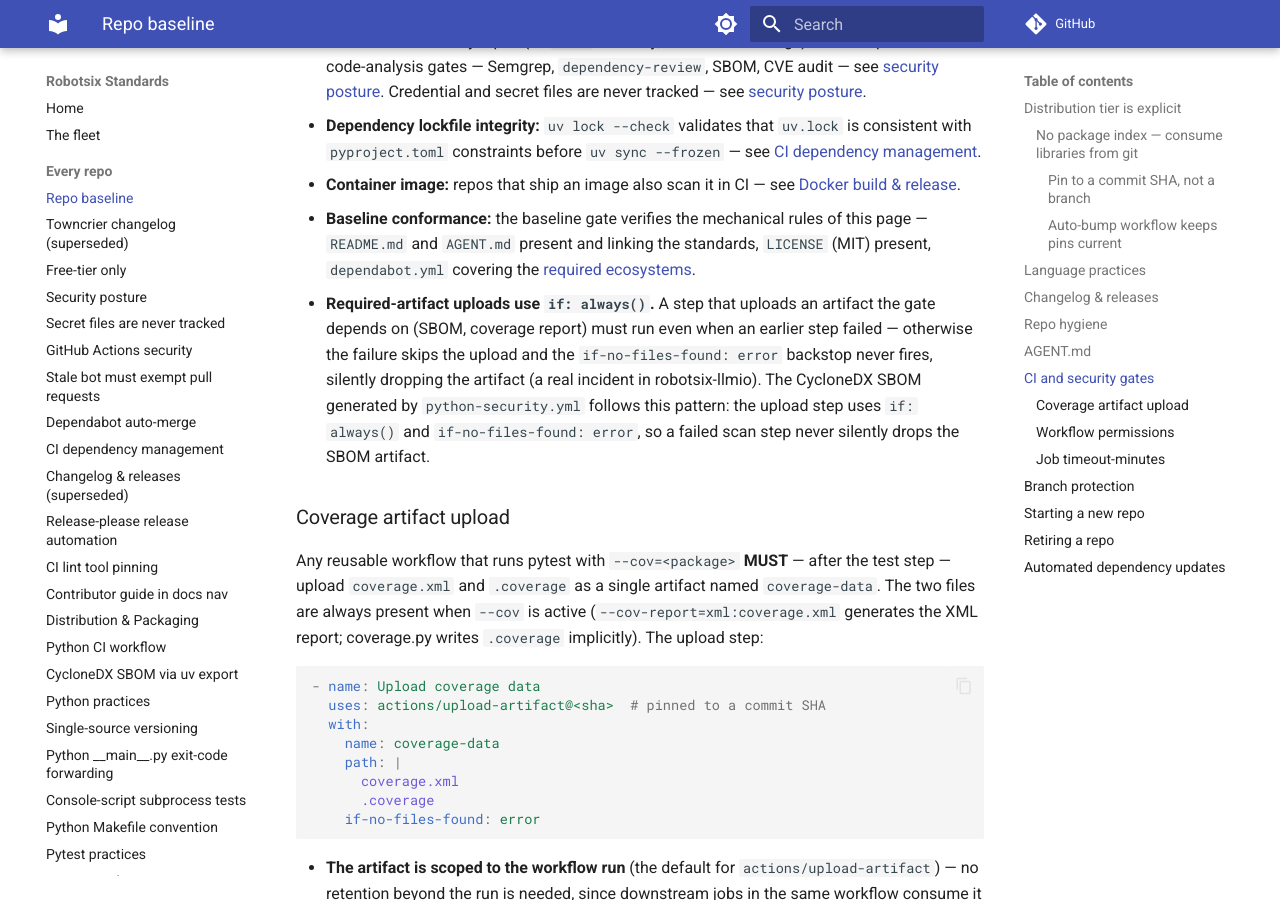
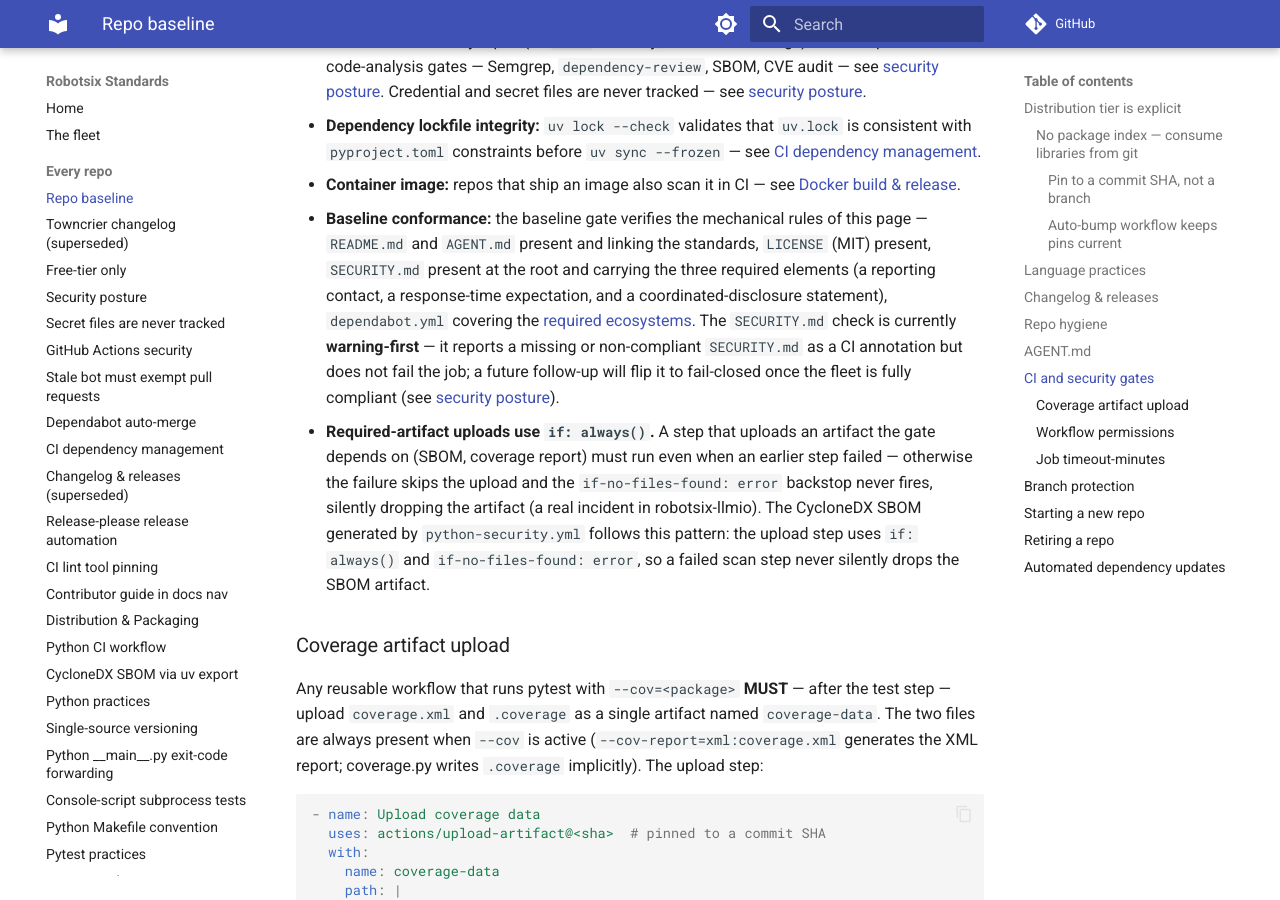
Before and after one commit to damien-robotsix/robotsix-standards, an MkDocs documentation site: the page built from docs/repo-baseline.md, in a window 1280 px wide and 900 px high, scrolled down 4245 px. Built offline with MkDocs 1.6.1 and Material for MkDocs 9.7.7, drawn with Linux system fonts in a browser that asks for light colours; comment, search, counter and statistics services are not loaded; some of the changed text lies outside the part shown.

Commit message:
chore: SECURITY.md is a MUST in repo-baseline but no gate or template enforces it (Scorecard Security-Policy / OpenSSF Badge gap) (20260906T013619Z-security-md-is-a-must-in-repo-baseline-b-cd34) (#351)
* chore: SECURITY.md is a MUST in repo-baseline but no gate or template enforces it (Scorecard Security-Policy / OpenSSF Badge gap) (20260906T013619Z-security-md-is-a-must-in-repo-baseline-b-cd34)

* chore: SECURITY.md is a MUST in repo-baseline but no gate or template enforces it (Scorecard Security-Policy / OpenSSF Badge gap) (20260906T013619Z-security-md-is-a-must-in-repo-baseline-b-cd34)

* chore: SECURITY.md is a MUST in repo-baseline but no gate or template enforces it (Scorecard Security-Policy / OpenSSF Badge gap) (20260906T013619Z-security-md-is-a-must-in-repo-baseline-b-cd34) [WIP]

* chore: SECURITY.md is a MUST in repo-baseline but no gate or template enforces it (Scorecard Security-Policy / OpenSSF Badge gap) (20260906T013619Z-security-md-is-a-must-in-repo-baseline-b-cd34)

---------

Co-authored-by: robotsix-mill <mill@robotsix.local>

```diff
--- a/docs/repo-baseline.md
+++ b/docs/repo-baseline.md
@@ -196,8 +196,14 @@ gate set:
   [Docker build & release](docker-standard.md).
 - **Baseline conformance:** the baseline gate verifies the mechanical rules
   of this page — `README.md` and `AGENT.md` present and linking the
-  standards, `LICENSE` (MIT) present, `dependabot.yml` covering the [required
-  ecosystems](#automated-dependency-updates).
+  standards, `LICENSE` (MIT) present, `SECURITY.md` present at the root and
+  carrying the three required elements (a reporting contact, a response-time
+  expectation, and a coordinated-disclosure statement), `dependabot.yml`
+  covering the [required ecosystems](#automated-dependency-updates). The
+  `SECURITY.md` check is currently **warning-first** — it reports a missing or
+  non-compliant `SECURITY.md` as a CI annotation but does not fail the job; a
+  future follow-up will flip it to fail-closed once the fleet is fully
+  compliant (see [security posture](security-posture.md)).
 - **Required-artifact uploads use `if: always()`.** A step that uploads an
   artifact the gate depends on (SBOM, coverage report) must run even when an
   earlier step failed — otherwise the failure skips the upload and the
@@ -366,7 +372,7 @@ New repos start from the language's template repository —
 **`robotsix-template-python`** (a GitHub template) carries the full baseline
 pre-assembled: pyproject skeleton, `dependabot.yml`, the standard pre-commit
 set, shared-workflow callers, `AGENT.md` skeleton,
-`docs/modules.yaml`, LICENSE — plus a component overlay (Dockerfile, the two
+`docs/modules.yaml`, LICENSE, `SECURITY.md` — plus a component overlay (Dockerfile, the two
 composes, `config/` scaffolding) for deployable services. The template is a
 fleet member like any other: the baseline-check gates it, dependabot bumps
 it, standards changes land there as tickets — so it cannot rot. Templates
```
Also changed, not shown: docs/security-posture.md (+7 -1 lines), 1 other file.
